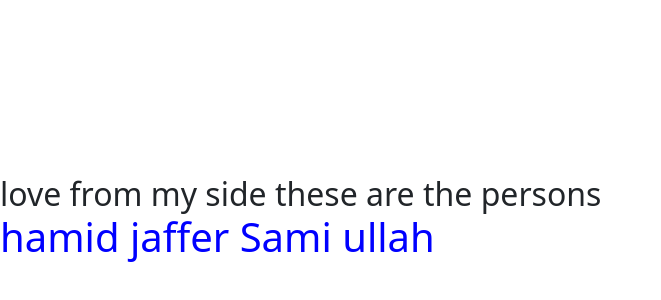
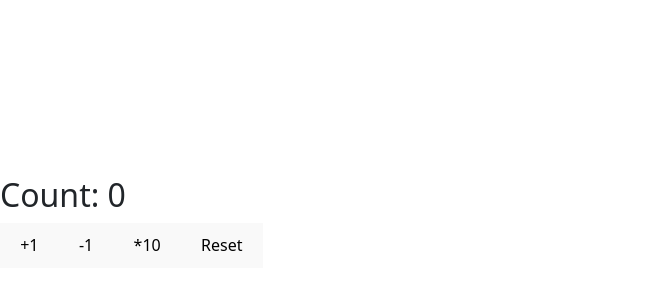
Before and after one commit to the-sami-ullah/React_projects, a React (Vite) app: page / in a window 1280 px wide. Shown: the part 178-478 px from the top of the page, without its empty margins (0-661 px from the left). Built offline with nearby package versions, Linux system fonts and the light colour scheme.

Commit message:
useReducer concept add

```diff
--- a/src/App.jsx
+++ b/src/App.jsx
@@ -2,6 +2,7 @@
 import { Home } from "./Project/Calculator/Home";
 import Formm from "./Concepts/Formm";
 import Main from "./Project/ContextApi/Main";
+import Counter from "./Concepts/UserReducer/Counter";
 
 export default function App() {
   // const names = ["Sami", "Ali", "Ahamad", "Hamid"];
@@ -14,7 +15,8 @@ export default function App() {
     <>
       {/* <Home /> */}
       {/* <Formm /> */}
-      <Main />
+      {/* <Main /> */}
+      <Counter />
     </>
   );
 }
--- /dev/null
+++ b/src/Concepts/UserReducer/Counter.jsx
@@ -0,0 +1,32 @@
+import React, { useReducer } from "react";
+
+function reducer(state, action) {
+  switch (action.type) {
+    case "increment":
+      return { count: state.count + 1 };
+    case "decrement":
+      return { count: state.count - 1 };
+    case "multi_10":
+      return { count: state.count * 10 };
+    case "reset":
+      return { count: state.count * 0 };
+    default:
+      return state;
+  }
+}
+
+export default function Counter() {
+  const [state, dispatch] = useReducer(reducer, { count: 0 });
+
+  return (
+    <div>
+      <h2>Count: {state.count}</h2>
+
+      <button onClick={() => dispatch({ type: "increment" })}>+1</button>
+
+      <button onClick={() => dispatch({ type: "decrement" })}>-1</button>
+      <button onClick={() => dispatch({ type: "multi_10" })}>*10</button>
+      <button onClick={() => dispatch({ type: "reset" })}>Reset</button>
+    </div>
+  );
+}
```
